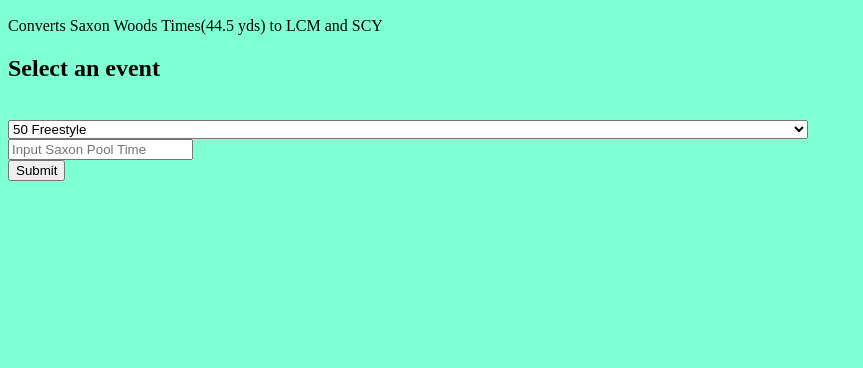
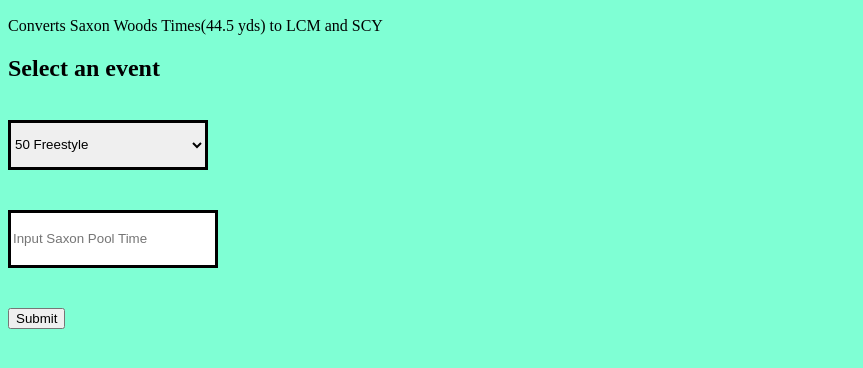
Before and after one commit to Z4KH/SaxonConverter, a plain HTML site: page index.html in a window 1280 px wide. Shown: the part 110-478 px from the top of the page, without its empty margins (0-863 px from the left). Drawn offline with Linux system fonts and the light colour scheme.

Commit message:
Update index.html

```diff
--- a/index.html
+++ b/index.html
@@ -27,7 +27,7 @@
       <h2>Select an event</h2>
       <br>
       <label class="custom-selector">
-        <select name="events" id="events" style="width: 800px;">
+        <select name="events" id="events" style="width: 200px; height: 50px; margin-bottom: 40px; border: solid;">
         <optgroup label="Freestyle">
           <option value="50 Free">50 Freestyle</option>
           <option value="100 Free">100 Freestyle</option>
@@ -52,7 +52,7 @@
         </select>
       <label>
       <form id="codeForm">
-        <input id="timeInput" placeholder="Input Saxon Pool Time"><br>
+        <input id="timeInput" placeholder="Input Saxon Pool Time" style="width: 200px; height: 50px; margin-bottom: 40px; border: solid;"><br>
         <div class="line"></div>
       </form>
       <button type="submit" onclick="convert()">Submit</button>
@@ -160,7 +160,7 @@
       {
         time = parseFloat(time);
 
-        // Convert Saxon to LCM
+        // Convert Badger to LCM
         lcm_time = time * 1.26;
         lcm_time = lcm_time.toFixed(2);
         scy_time = 0;
```
